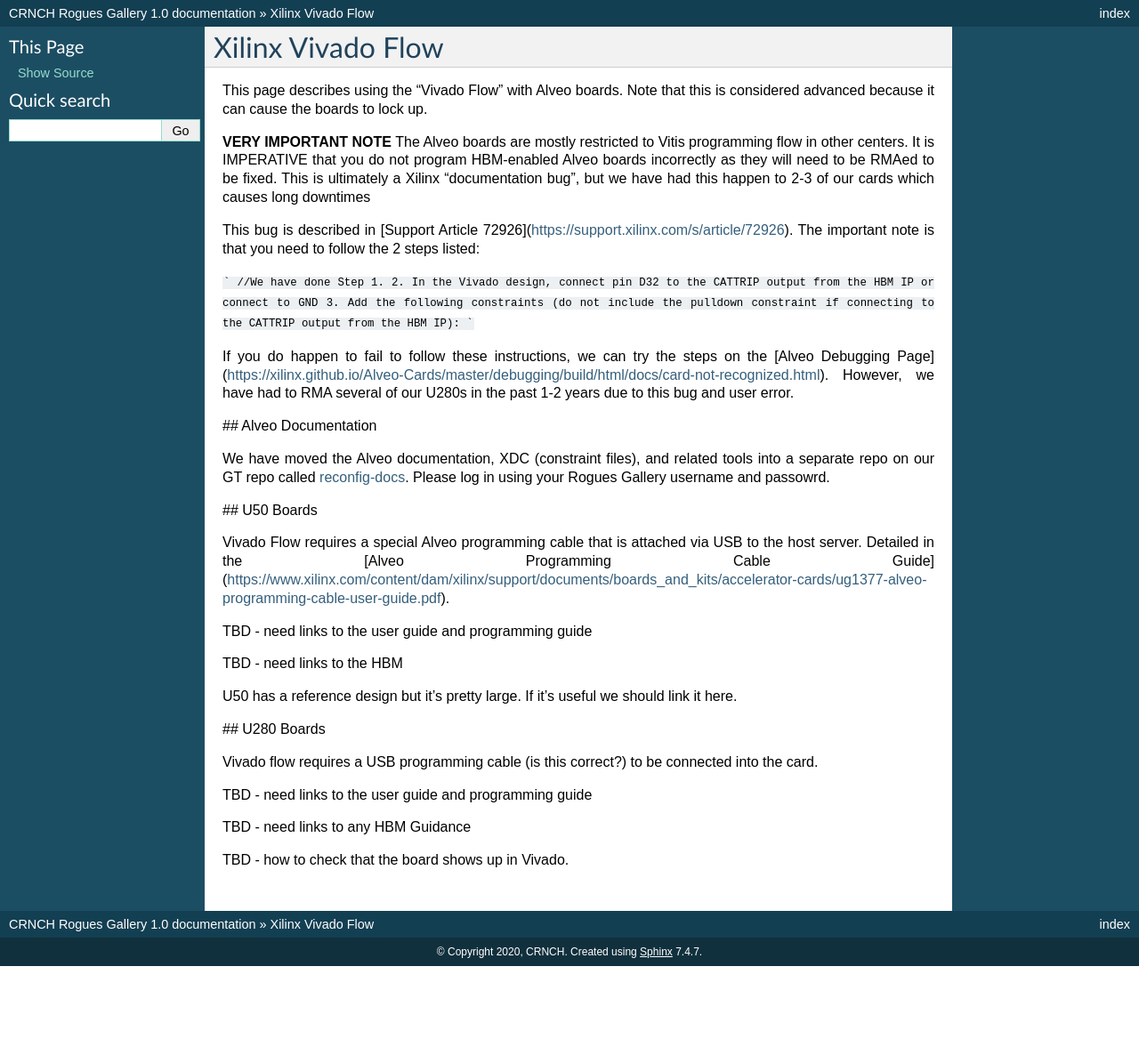
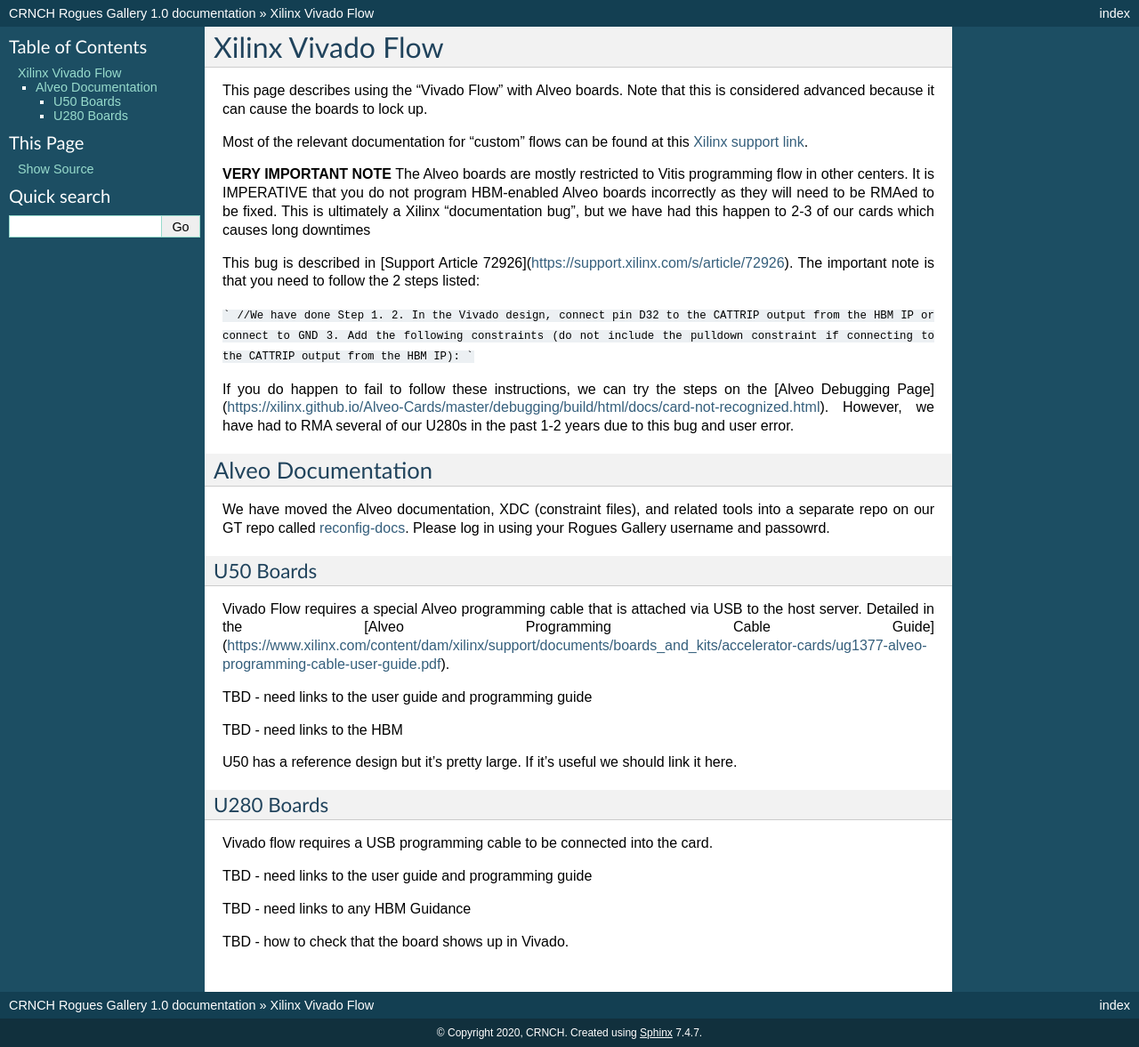
Before and after one commit to gt-crnch-rg/read-the-docs, a Sphinx documentation site: the page built from docs/reconfig/xilinx/xilinx-vivado-flow.rst, in a window 1280 px wide. Shown: the whole page at 89% size. Built offline with Sphinx 7.4.7, drawn with Linux system fonts in a browser that asks for light colours; pages that are not in the unit, such as notebooks, are missing from menus; before the commit the page ends 1086 px from its top, so only the background shows below that.

Commit message:
Update xilinx-vivado-flow.rst

```diff
--- a/docs/reconfig/xilinx/xilinx-vivado-flow.rst
+++ b/docs/reconfig/xilinx/xilinx-vivado-flow.rst
@@ -2,6 +2,8 @@
 -------------------
 
 This page describes using the "Vivado Flow" with Alveo boards. Note that this is considered advanced because it can cause the boards to lock up.
+
+Most of the relevant documentation for "custom" flows can be found at this `Xilinx support link <https://support.xilinx.com/s/article/71754?language=en_US>`__.
 
 **VERY IMPORTANT NOTE**
 The Alveo boards are mostly restricted to Vitis programming flow in other centers. It is IMPERATIVE that you do not program HBM-enabled Alveo boards incorrectly as they will need to be RMAed to be fixed. This is ultimately a Xilinx "documentation bug", but we have had this happen to 2-3 of our cards which causes long downtimes
@@ -16,11 +18,13 @@
 
 If you do happen to fail to follow these instructions, we can try the steps on the [Alveo Debugging Page](https://xilinx.github.io/Alveo-Cards/master/debugging/build/html/docs/card-not-recognized.html). However, we have had to RMA several of our U280s in the past 1-2 years due to this bug and user error.
 
-## Alveo Documentation
+Alveo Documentation
+~~~~~~~~~~~~~~~~~~~
 
 We have moved the Alveo documentation, XDC (constraint files), and related tools into a separate repo on our GT repo called `reconfig-docs <https://github.gatech.edu/crnch-rg/reconfig-docs>`__. Please log in using your Rogues Gallery username and passowrd.
 
-## U50 Boards
+U50 Boards
+##############
 
 Vivado Flow requires a special Alveo programming cable that is attached via USB to the host server. Detailed in the [Alveo Programming Cable Guide](https://www.xilinx.com/content/dam/xilinx/support/documents/boards_and_kits/accelerator-cards/ug1377-alveo-programming-cable-user-guide.pdf).
 
@@ -30,9 +34,10 @@
 
 U50 has a reference design but it's pretty large. If it's useful we should link it here.
 
-## U280 Boards
+U280 Boards
+############
 
-Vivado flow requires a USB programming cable (is this correct?) to be connected into the card.
+Vivado flow requires a USB programming cable to be connected into the card.
 
 TBD - need links to the user guide and programming guide
 
```
